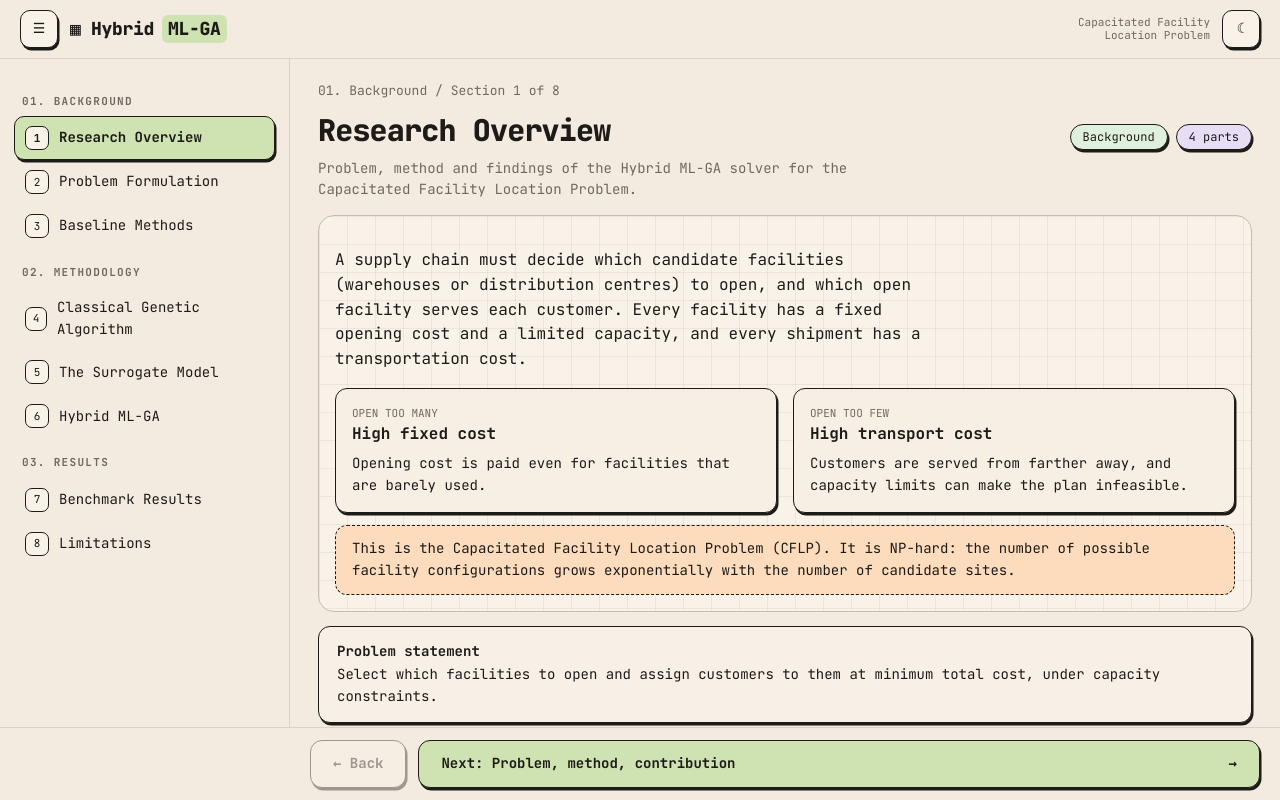
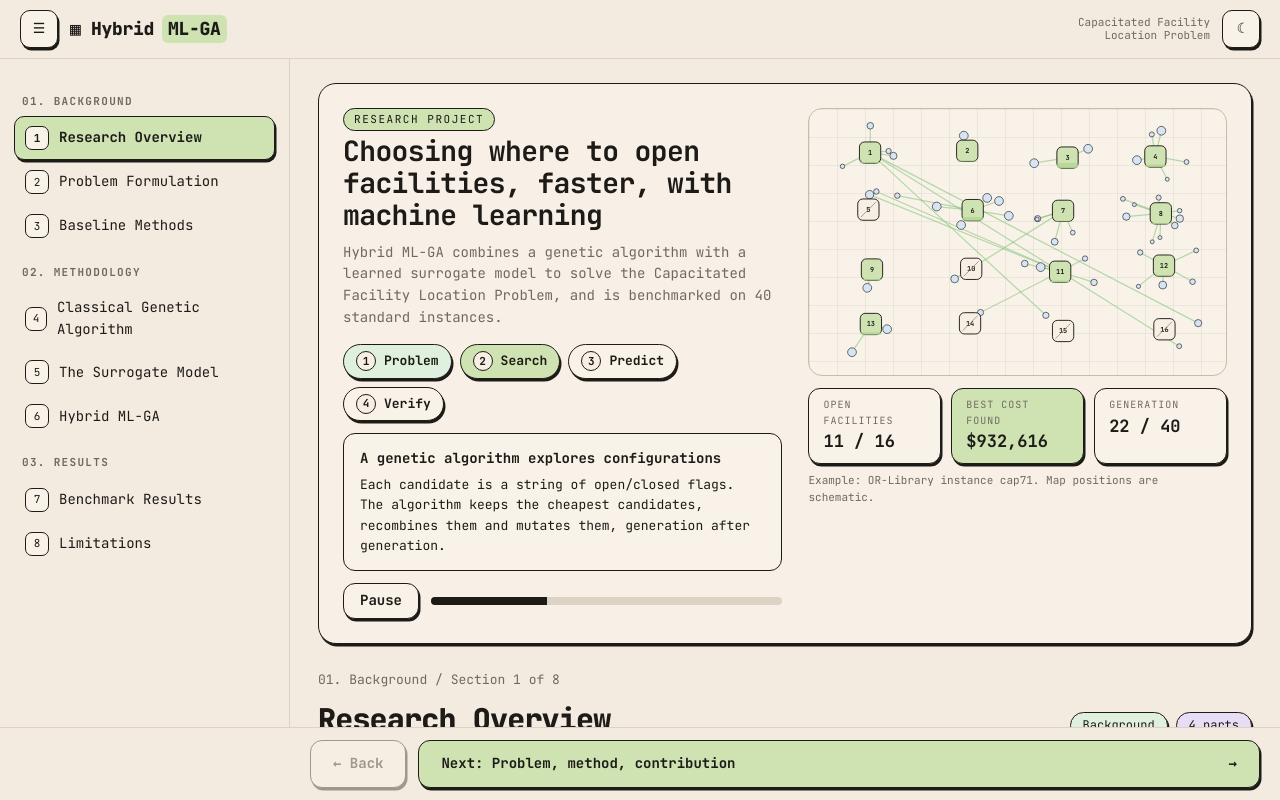
Before and after one commit to Yasaswini-ch/Hybrid-MLGA-CFLP, a React (Vite) app in the folder frontend/: page / in a window 1280 px wide. Shown: the top 800 px of the page. Built offline with nearby package versions, Linux system fonts and the light colour scheme.

Commit message:
Add an animated hero that walks through the whole method on the opening page

```diff
--- a/frontend/src/App.jsx
+++ b/frontend/src/App.jsx
@@ -1,6 +1,7 @@
 import React, { useEffect, useState } from "react";
 import { LESSONS, SECTIONS } from "./lessons/index.jsx";
 import { Caption } from "./components.jsx";
+import Hero from "./hero.jsx";
 
 const read = () => location.hash.replace("#/", "") || LESSONS[0].id;
 const useHash = () => {
@@ -49,6 +50,7 @@ export default function App() {
           ))}
         </nav>
         <main className="main">
+          {L.id === "intro" && <Hero />}
           <div className="crumb">{String(L.sec + 1).padStart(2, "0")}. {SECTIONS[L.sec]} / Section {idx + 1} of {LESSONS.length}</div>
           <h1>{L.title}</h1>
           <div className="pills"><span className="pill g">{SECTIONS[L.sec]}</span><span className="pill v">{L.steps.length} parts</span></div>
--- /dev/null
+++ b/frontend/src/hero.jsx
@@ -0,0 +1,108 @@
+import React, { useEffect, useMemo, useState } from "react";
+import { D, evaluate, runGA } from "./lib/cflp.js";
+import { FacilityMap } from "./components.jsx";
+import { money, pct } from "./lib/fmt.js";
+import results from "./data/results.json";
+
+const cap71 = results.instances.find((x) => x.name === "cap71");
+const TOTAL_EVALS = cap71.hybrid.exact + cap71.hybrid.surrogate;
+const EXACT_SHARE = cap71.hybrid.exact / TOTAL_EVALS;
+
+const STAGES = [
+  { k: "Problem", n: 16, t: "Which facilities should open?",
+    d: "A network has 16 candidate sites and 50 customers. Open too many and fixed costs climb. Open too few and shipping costs climb, and capacity limits can make service impossible." },
+  { k: "Search", n: 41, t: "A genetic algorithm explores configurations",
+    d: "Each candidate is a string of open/closed flags. The algorithm keeps the cheapest candidates, recombines them and mutates them, generation after generation." },
+  { k: "Predict", n: 34, t: "A learned model scores candidates instantly",
+    d: "Pricing a candidate exactly means solving an optimisation problem. A random-forest surrogate estimates the cost in a fraction of the time, so most candidates never need the exact solve." },
+  { k: "Verify", n: 26, t: "Only promising results are checked exactly",
+    d: "A candidate is verified exactly only when its predicted cost beats the best found so far. The final reported solution is always re-checked, and here it matches the best known cost." },
+];
+const TOTAL_TICKS = STAGES.reduce((a, s) => a + s.n, 0);
+
+export default function Hero() {
+  const hist = useMemo(() => runGA({ pop: 30, gens: 40 }), []);
+  const [tick, setTick] = useState(0);
+  const [playing, setPlaying] = useState(true);
+
+  useEffect(() => {
+    if (!playing) return;
+    const id = setInterval(() => setTick((v) => (v + 1) % TOTAL_TICKS), 150);
+    return () => clearInterval(id);
+  }, [playing]);
+
+  let stage = 0, t = tick;
+  while (t >= STAGES[stage].n) { t -= STAGES[stage].n; stage++; }
+  const S = STAGES[stage];
+  const frac = t / (S.n - 1);
+  const jump = (i) => { setPlaying(false); setTick(STAGES.slice(0, i).reduce((a, s) => a + s.n, 0) + Math.floor(STAGES[i].n * 0.75)); };
+
+  const final = hist[hist.length - 1];
+  const mask = stage === 0 ? Array(D.m).fill(1) : stage === 1 ? hist[Math.min(t, hist.length - 1)].bestChrom : final.bestChrom;
+  const ev = useMemo(() => evaluate(mask), [mask.join("")]);
+  const cost = stage === 1 ? hist[Math.min(t, hist.length - 1)].best : stage === 0 ? ev.total : final.best;
+  const scored = Math.round(frac * TOTAL_EVALS);
+  const gap = ((cost - D.optimal) / D.optimal) * 100;
+
+  return (
+    <section className="hero">
+      <div className="hero-copy">
+        <div className="hero-kicker">Research project</div>
+        <h2>Choosing where to open facilities, faster, with machine learning</h2>
+        <p className="hero-lead">
+          Hybrid ML-GA combines a genetic algorithm with a learned surrogate model to solve the Capacitated Facility Location Problem, and is benchmarked on 40 standard instances.
+        </p>
+
+        <div className="hero-steps" role="tablist">
+          {STAGES.map((s, i) => (
+            <button key={s.k} role="tab" aria-selected={i === stage} className={"hero-step" + (i === stage ? " on" : i < stage ? " done" : "")} onClick={() => jump(i)}>
+              <span className="hero-num">{i + 1}</span>{s.k}
+            </button>
+          ))}
+        </div>
+
+        <div className="hero-card">
+          <b>{S.t}</b>
+          <p>{S.d}</p>
+        </div>
+
+        <div className="hero-ctl">
+          <button className="btn" onClick={() => setPlaying(!playing)}>{playing ? "Pause" : "Play"}</button>
+          <div className="hero-prog"><div style={{ width: ((tick + 1) / TOTAL_TICKS) * 100 + "%" }} /></div>
+        </div>
+      </div>
+
+      <div className="hero-viz">
+        <div className="hero-map">
+          <FacilityMap open={mask} flows={ev.flows} used={ev.used} />
+        </div>
+        <div className="hero-chips">
+          {stage <= 1 && (
+            <>
+              <div className="chip"><small>Open facilities</small><b>{mask.reduce((a, b) => a + b, 0)} / {D.m}</b></div>
+              <div className="chip hot"><small>{stage === 0 ? "Cost (all open)" : "Best cost found"}</small><b>{money(cost)}</b></div>
+              <div className="chip"><small>{stage === 1 ? "Generation" : "Known optimum"}</small><b>{stage === 1 ? t + " / 40" : money(D.optimal)}</b></div>
+            </>
+          )}
+          {stage === 2 && (
+            <div className="hero-bar">
+              <small>Candidates scored: {scored.toLocaleString("en-US")}</small>
+              <div className="hero-split">
+                <div style={{ width: EXACT_SHARE * 100 + "%", background: "var(--rust)" }}>exact {Math.round(EXACT_SHARE * 100)}%</div>
+                <div style={{ flex: 1, background: "var(--green)" }}>predicted by the model {Math.round((1 - EXACT_SHARE) * 100)}%</div>
+              </div>
+            </div>
+          )}
+          {stage === 3 && (
+            <>
+              <div className="chip hot"><small>Verified exact cost</small><b>{money(final.best)}</b></div>
+              <div className="chip"><small>Gap to best known</small><b>{pct(gap)}</b></div>
+              <div className="chip"><small>Status</small><b>{gap < 0.005 ? "✓ matches optimum" : "verified"}</b></div>
+            </>
+          )}
+        </div>
+        <div className="hero-foot">Example: OR-Library instance cap71. Map positions are schematic.</div>
+      </div>
+    </section>
+  );
+}
--- a/frontend/src/styles.css
+++ b/frontend/src/styles.css
@@ -78,3 +78,29 @@ tr.sel td{background:var(--green)} tbody tr{cursor:pointer} tbody tr:hover td{ba
 svg text{font-family:var(--font)}
 .fac{cursor:pointer}
 @media(max-width:900px){.side{display:none}.bar .in{margin-left:0}.pills{float:none;margin:6px 0}.main{padding:16px 14px 110px}.side.open{display:block;position:fixed;z-index:30;background:var(--paper);top:59px;left:0}}
+
+/* ---- hero ---- */
+.hero{display:grid;grid-template-columns:1.05fr 1fr;gap:26px;margin:2px 0 26px;padding:24px;border:1.5px solid var(--ink);border-radius:18px;background:var(--card);box-shadow:var(--pop)}
+.hero h2{font-size:28px;line-height:1.15;margin:4px 0 10px;letter-spacing:-.6px}
+.hero-kicker{display:inline-block;font-size:11px;letter-spacing:.14em;text-transform:uppercase;padding:2px 10px;border:1.5px solid var(--ink);border-radius:999px;background:var(--green)}
+.hero-lead{color:var(--muted);margin:0 0 16px;max-width:56ch}
+.hero-steps{display:flex;gap:8px;flex-wrap:wrap;margin-bottom:12px}
+.hero-step{display:flex;align-items:center;gap:8px;padding:6px 12px;border:1.5px solid var(--ink);border-radius:999px;background:var(--sheet);box-shadow:var(--pop);font-weight:700;font-size:13px;transition:.2s}
+.hero-step .hero-num{display:grid;place-items:center;width:20px;height:20px;border-radius:50%;border:1.5px solid var(--ink);font-size:11px;background:var(--paper-2)}
+.hero-step.on{background:var(--green)} .hero-step.done{background:var(--mint)}
+.hero-card{padding:14px 16px;border:1.5px solid var(--ink);border-radius:12px;background:var(--sheet);min-height:128px}
+.hero-card p{margin:6px 0 0;font-size:13px}
+.hero-ctl{display:flex;align-items:center;gap:12px;margin-top:12px}
+.hero-ctl .btn{padding:6px 16px}
+.hero-prog{flex:1;height:8px;border-radius:6px;background:var(--line);overflow:hidden}
+.hero-prog div{height:100%;background:var(--ink);transition:width .15s linear}
+.hero-viz{min-width:0}
+.hero-map{border:1.5px solid var(--line-strong);border-radius:14px;padding:8px;background-color:var(--sheet);background-image:linear-gradient(var(--grid) 1px,transparent 1px),linear-gradient(90deg,var(--grid) 1px,transparent 1px);background-size:28px 28px}
+.hero-chips{display:flex;gap:10px;flex-wrap:wrap;margin-top:12px;min-height:58px}
+.hero-chips .chip{min-width:0;flex:1}
+.hero-bar{flex:1} .hero-bar small{display:block;font-size:11px;letter-spacing:.08em;text-transform:uppercase;color:var(--muted);margin-bottom:4px}
+.hero-split{display:flex;height:34px;border:1.5px solid var(--ink);border-radius:8px;overflow:hidden;font-size:11px;font-weight:700}
+.hero-split div{display:grid;place-items:center;color:var(--ink);white-space:nowrap;padding:0 6px}
+.hero-split div:first-child{color:#fff}
+.hero-foot{font-size:11px;color:var(--muted);margin-top:8px}
+@media(max-width:900px){.hero{grid-template-columns:1fr;padding:16px}.hero h2{font-size:22px}}
```
